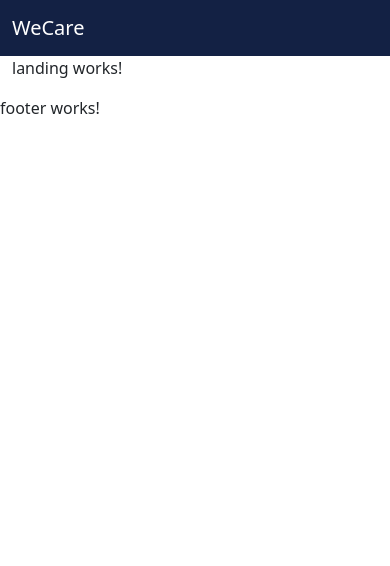
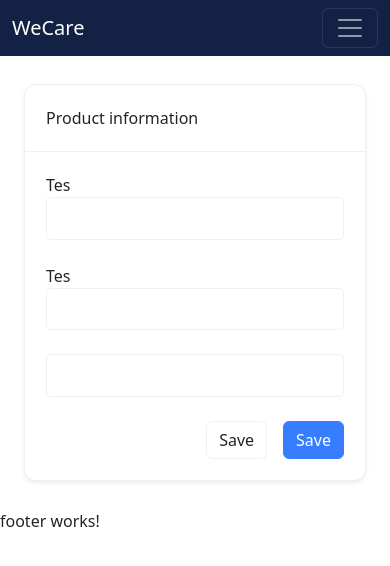
Before and after one commit to Yousif-bk/WeCare-UI, an Angular app: page /home in a window 390 px wide. Shown: the top 566 px of the page. Built offline with nearby package versions, Linux system fonts and the light colour scheme.

Commit message:
[update] working on landing

```diff
--- a/src/app/components/home/landing/landing.component.html
+++ b/src/app/components/home/landing/landing.component.html
@@ -1 +1,55 @@
-<p>landing works!</p>
+<div class="content container-fluid">
+
+    <div class="d-flex justify-content-center">
+
+        <div class="col-lg-8">
+            <div class="card shadow-sm animated flipInX delay-02">
+                <div class="card-header">
+                    <div class="card-header-title">Product information</div>
+                </div>
+                <div class="card-body">
+                    <div class="row">
+                        <div class="col-sm-6">
+                            <label>Tes</label>
+                            <div class="mb-4">
+                                <input type="text" class="form-control">
+                            </div>
+                        </div>
+                        <div class="col-sm-6">
+                            <label>Tes</label>
+                            <div class="mb-4">
+                                <input type="text" class="form-control">
+                            </div>
+                        </div>
+                        <div class="mb-4">
+                            <input type="text" class="form-control">
+                        </div>
+                        <div class="d-flex justify-content-end gap-3">
+                            <button type="button" class="btn btn-white">Save</button>
+                            <button type="button" (click)="save()" class="btn btn-primary">Save</button>
+                        </div>
+                    </div>
+
+                </div>
+            </div>
+        </div>
+    </div>
+</div>
+
+<div *ngIf="isAlertVisiable" class="alerttt position-fixed start-50 bottom-0 translate-middle-x w-100 zi-99 mb-3" style="max-width: 40rem;">
+    <div class="card card-sm bg-dark border-dark mx-2">
+        <div class="card-body">
+            <div class="row justify-content-center justify-content-sm-between">
+                <div class="col">
+                    <i class="bi bi-info-circle text-white "></i>
+                </div>
+                <div class="col-auto">
+                    <div class="d-flex gap-3">
+                        <button class="btn btn-ghost-light">Discard</button>
+                        <div class="btn btn-primary">Save</div>
+                    </div>
+                </div>
+            </div>
+        </div>
+    </div>
+</div>
--- a/src/app/components/home/landing/landing.component.ts
+++ b/src/app/components/home/landing/landing.component.ts
@@ -6,5 +6,9 @@ import { Component } from '@angular/core';
   styleUrls: ['./landing.component.scss']
 })
 export class LandingComponent {
+  isAlertVisiable= false
 
+  save(){
+    this.isAlertVisiable = true
+  }
 }
--- a/src/app/shared/components/header/header.component.html
+++ b/src/app/shared/components/header/header.component.html
@@ -2,20 +2,45 @@
   <div class="container">
     <a class="navbar-brand">WeCare</a>
 
-    <div class="collapse navbar-collapse">
+    <button (click)="uiState.isNavbarCollapsed = !uiState.isNavbarCollapsed" class="navbar-toggler" type="button" data-toggle="collapse"
+      data-target="#navbarSupportedContent" aria-controls="navbarSupportedContent" aria-expanded="false"
+      aria-label="Toggle navigation">
+      <span class="navbar-toggler-icon"></span>
+    </button>
+
+    <div [ngClass]="(uiState.isOnMidScreen && uiState.isNavbarCollapsed) ? 'nav-collapsed':'nav-uncollapsed'" class="collapse navbar-collapse">
       <ul class="navbar-nav me-auto mb-2 mb-lg-0">
         <li class="nav-item">
-          <a class="nav-link active">Home</a>
+          <a class="nav-link active"
+          [class.active]="uiState.activeItem == 'home'" (click)="onSelected('home')">Home</a>
         </li>
         <li class="nav-item">
-          <a class="nav-link">Link</a>
+          <a class="nav-link"
+          [class.active]="uiState.activeItem == 'Link'" (click)="onSelected('Link')">Link</a>
         </li>
       </ul>
-      <div class="d-flex">
+      <div class="d-flex image">
         <div class="avatar avatar-sm avatar-circle">
           <img class="avatar-img" src="../../../../assets/images/img6.jpg" alt="">
           <span class="avatar-status avatar-sm-status avatar-status-success"></span>
         </div>
+          <!-- Start Mega-Menu -->
+          <div class="mega-menu">
+            <div class="dropdown-item-text">
+              <div class="d-flex align-items-center">
+                <div class="avatar avatar-sm avatar-circle">
+                  <img class="avatar-img" src="../../../../assets/images/img6.jpg" alt="">
+                </div>
+                <div class="flex-grow-1 ms-3">
+                  <h6>Mark Williams</h6>
+                  <div class="card-text text-body">mark@site.com</div>
+                </div>
+              </div>
+            </div>
+            <div class="dropdown-divider"></div>
+              <a class="dropdown-item"><i class="bi bi-gear"></i><span class="menu-item">Settings</span> </a>
+              <a class="dropdown-item"><i class="bi bi-box-arrow-left"></i><span class="menu-item">Signout</span></a>
+          </div>
       </div>
     </div>
   </div>
--- a/src/app/shared/components/header/header.component.scss
+++ b/src/app/shared/components/header/header.component.scss
@@ -1,10 +1,111 @@
-.avatar-sm, .avatar-sm .avatar-initials {
+.avatar-sm,
+.avatar-sm .avatar-initials {
   width: 2.40625rem;
   height: 2.40625rem;
 }
-.avatar-img{
+
+.avatar-img {
   border-radius: 50%;
+  cursor: pointer;
 }
+
 .avatar-sm .avatar-img {
   width: 2.40625rem;
 }
+
+.nav-link{
+  cursor: pointer;
+}
+.navbar-link {
+  display: block;
+  line-height: 1.5;
+  padding: 10px 0;
+  transition: all .3s ease;
+}
+
+
+.collapse:not(.show) {
+  display: unset;
+}
+
+
+.image:hover .mega-menu {
+  opacity: 1;
+  z-index: 100;
+  top: calc(100% + 1px);
+}
+.dropdown-item-text {
+  display: block;
+  padding: .5rem 1rem;
+  color: #1e2022;
+}
+.mega-menu {
+  position: absolute;
+  padding: 8px;
+  width: 15%;
+  left: 80%;
+  background-color: white;
+  border-radius: 8px;
+  border-bottom: 3px solid #0d6efd;
+  height: calc(100% + 140px);
+  z-index: -1;
+  opacity: 0;
+  top: calc(100% + 50px);
+  box-shadow: 0 1.5rem 4rem rgba(145, 148, 158, 0.15);
+  transition: top 0.3s, opacity 0.3s;
+}
+
+.menu-item {
+  padding: 5px;
+}
+
+.dropdown-item {
+  padding: 10px;
+}
+
+.dropdown-item:hover {
+  background-color: rgb(240, 238, 238);
+  border-radius: 8px;
+  transition: 0.3s;
+  cursor: pointer;
+}
+
+.dropdown-divider {
+  height: 0;
+  margin: .5rem 0;
+  overflow: hidden;
+  border-top: 1px solid rgba(231,234,243,.7);
+}
+
+/* ---------------------------- MID-SMALL SCREENS --------------------------- */
+
+@media (max-width: 858px) {
+  .mega-menu {
+    flex-direction: column;
+    gap: 0;
+    padding: 5px;
+    width: 1%;
+    height: 1%;
+    left: 5%;
+  }
+  @media (max-width: 767px) {
+    .nav-uncollapsed {
+      height: 0px;
+      opacity: 0;
+      visibility: hidden;
+    }
+    .nav-collapsed {
+      height: 150px;
+      opacity: 1;
+      visibility: visible;
+    }
+    .mega-menu {
+      flex-direction: column;
+      gap: 0;
+      padding: 5px;
+      width: 50%;
+      height: 90%;
+      left: 5%;
+    }
+  }
+}
--- a/src/app/shared/components/header/header.component.ts
+++ b/src/app/shared/components/header/header.component.ts
@@ -1,5 +1,4 @@
-import { Component, Input, OnInit } from '@angular/core';
-import { AppService } from '../../services/app.service';
+import { Component, HostListener, OnInit } from '@angular/core';
 
 @Component({
   selector: 'app-header',
@@ -7,7 +6,29 @@ import { AppService } from '../../services/app.service';
   styleUrls: ['./header.component.scss']
 })
 export class HeaderComponent implements OnInit {
-  ngOnInit(): void {
+
+  uiState = {
+    isNavbarCollapsed: false,
+    isOnMidScreen: false,
+    activeItem: "home"
   }
 
+
+  ngOnInit(): void {
+    this.getScreenSize()
+  }
+
+
+  // Listen for window size changes
+  @HostListener("window:resize", ["$event"])
+  getScreenSize(event?: any): void {
+    // If browser window is resized below mid screen size width
+    window.innerWidth <= 858
+      ? (this.uiState.isOnMidScreen = true)
+      : (this.uiState.isOnMidScreen = false);
+  }
+
+  onSelected(selectedItem:string){
+    this.uiState.activeItem = selectedItem
+  }
 }
--- a/src/assets/theme/custome-style.scss
+++ b/src/assets/theme/custome-style.scss
@@ -1,3 +1,11 @@
+.container-fluid {
+  padding-left: 4rem 2rem;
+  padding-right: 4rem 2rem;
+}
+.content{
+  padding-top: 1.75rem;
+  padding-bottom: 1.75rem;
+}
 .card {
   position: relative;
   display: -ms-flexbox;
@@ -10,6 +18,21 @@
   background-clip: border-box;
   border: .0625rem solid rgba(231, 234, 243, .7);
   border-radius: .75rem
+}
+
+.card-header {
+  padding: 1.3125rem 1.3125rem;
+  margin-bottom: 0;
+  background-color: transparent;
+  border-bottom: .0625rem solid rgba(231, 234, 243, .7)
+}
+
+.card-header-title {
+  margin-bottom: 0
+}
+
+.card-header-title+.card-text {
+  margin-top: .25rem
 }
 
 .card-body {
@@ -73,12 +96,37 @@
   text-decoration: none;
 }
 
-.card-body {
-  -ms-flex: 1 1 auto;
-  flex: 1 1 auto;
-  padding: 1.3125rem 1.3125rem
-}
-
 .bg-dark {
   background-color: #132144 !important;
 }
+
+.btn-ghost-light {
+  color: #f9fafc;
+  background-color: transparent;
+}
+
+.btn-ghost-danger {
+  color: #ed4c78;
+  background-color: transparent;
+}
+.btn-white {
+  background-color: #fff;
+  border-color: rgba(231,234,243,.7);
+}
+
+.btn-white:hover{
+  color: #1366ff;
+  box-shadow: 0 3px 6px -2px rgb(140 152 164 / 25%);
+}
+.alert{
+  transition: all 1s ease 5s;
+}
+@keyframes alerttt {
+  from { display: block; opacity: 0; }
+  to { opacity: 1; }
+}
+
+@keyframes alerttt {
+ from { opacity: 1; }
+ to { opacity: 0; display: none; }
+}
```
